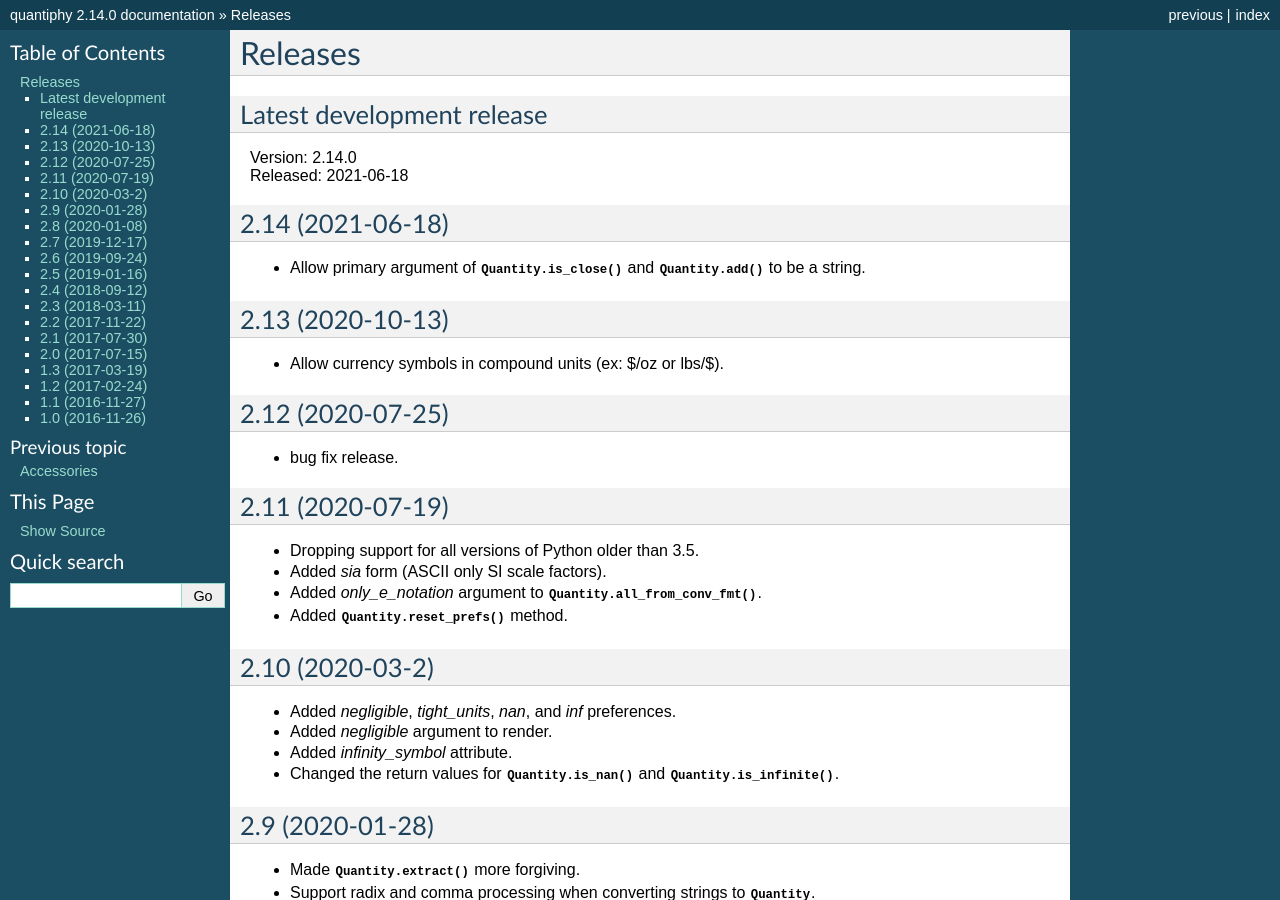
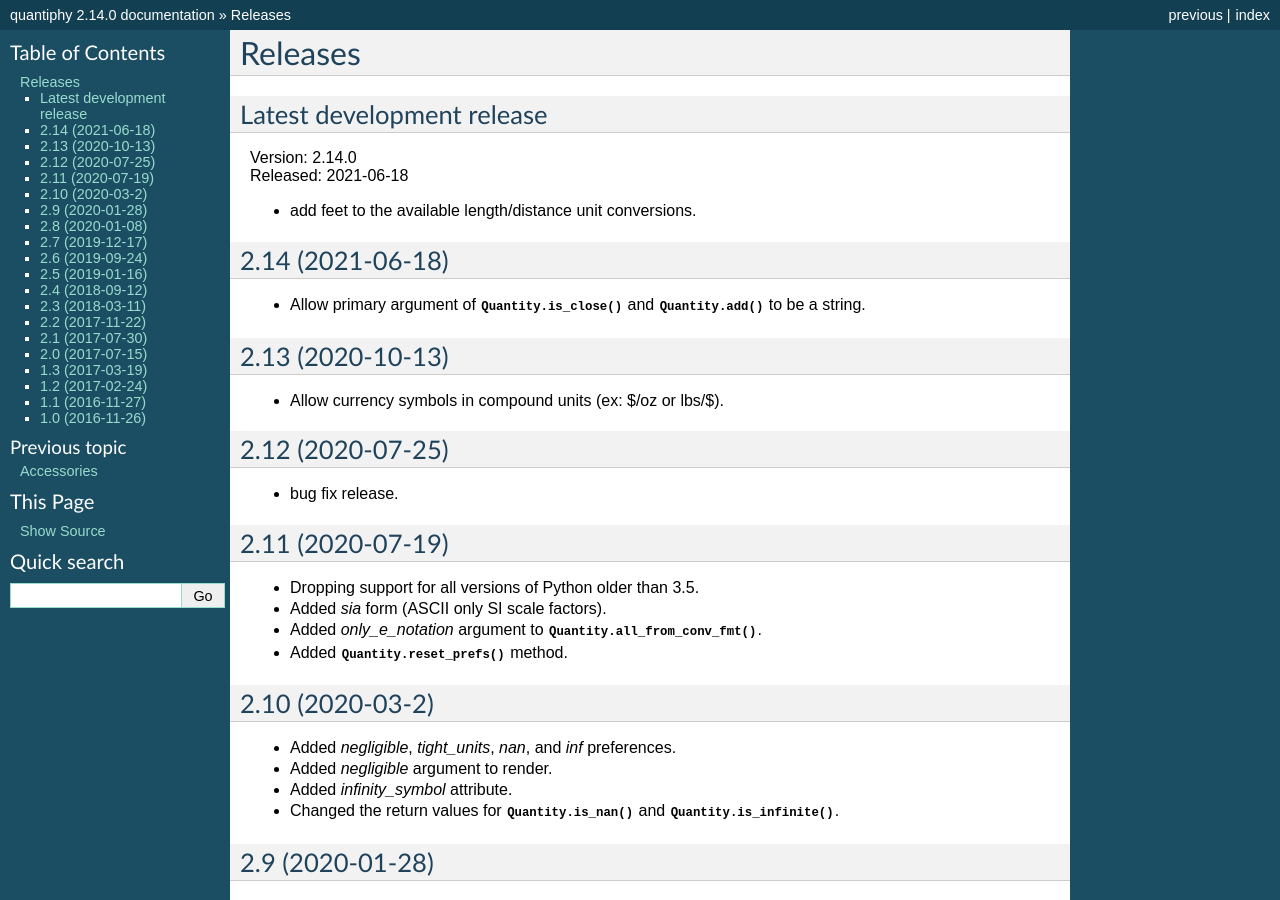
Before and after one commit to KenKundert/quantiphy, a Sphinx documentation site: the page built from doc/releases.rst, in a window 1280 px wide and 900 px high. Built offline with Sphinx 7.4.7, drawn with Linux system fonts in a browser that asks for light colours.

Commit message:
add feet to available unit conversions

```diff
--- a/doc/releases.rst
+++ b/doc/releases.rst
@@ -7,6 +7,8 @@
 --------------------------
 | Version: 2.14.0
 | Released: 2021-06-18
+
+- add feet to the available length/distance unit conversions.
 
 
 2.14 (2021-06-18)
--- a/quantiphy.py
+++ b/quantiphy.py
@@ -525,7 +525,7 @@
 UnitConversion('K', 'F °F', 5/9, 273.15 - 32*5/9)
 UnitConversion('K', 'R °R', 5/9, 0)
 
-# Distance conversions {{{2
+# Length/Distance conversions {{{2
 UnitConversion('m', 'km', 1000)
 UnitConversion('m', 'cm', 1/100)
 UnitConversion('m', 'mm', 1/1000)
@@ -533,6 +533,7 @@
 UnitConversion('m', 'nm', 1/1000000000)
 UnitConversion('m', 'Å angstrom', 1/10000000000)
 UnitConversion('m', 'mi mile miles', 1609.344)
+UnitConversion('m', 'ft feet', 0.3048)
 UnitConversion('m', 'in inch inches', 0.0254)
 
 # Mass conversions {{{2
```
